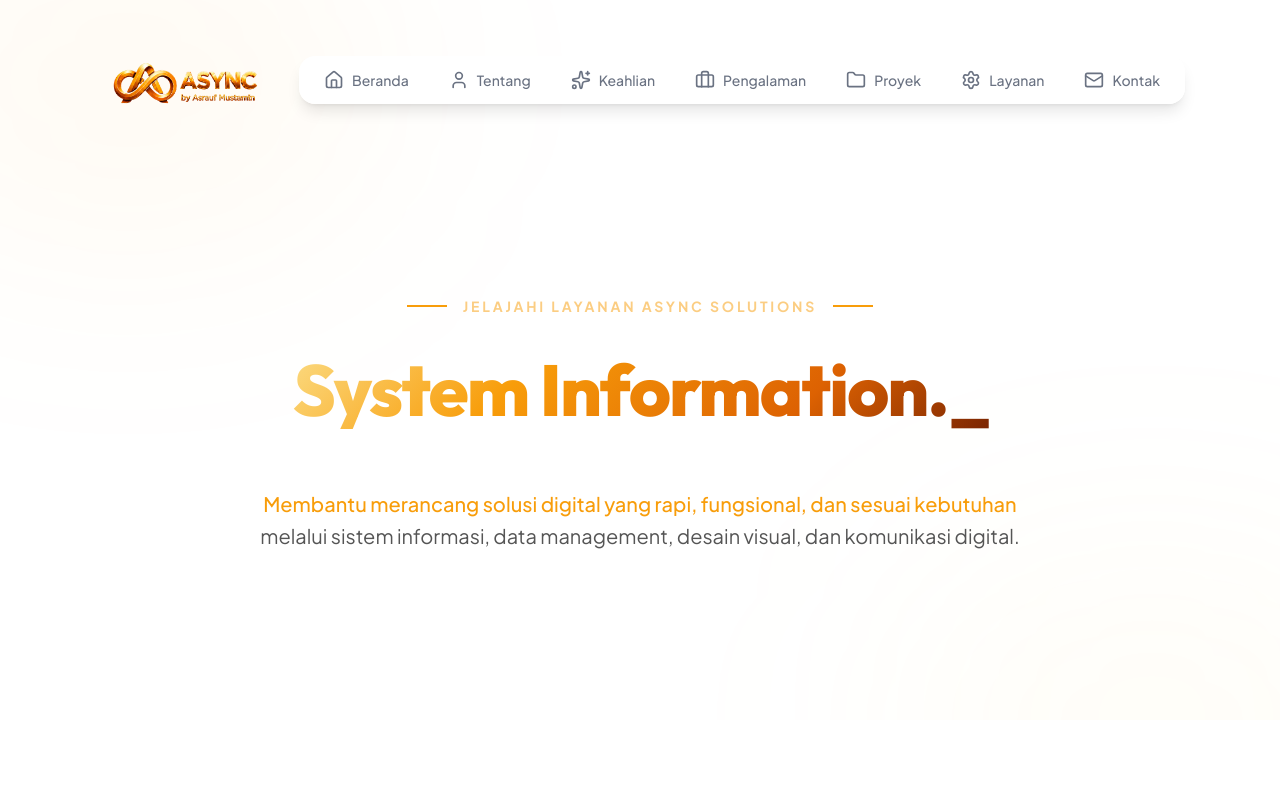
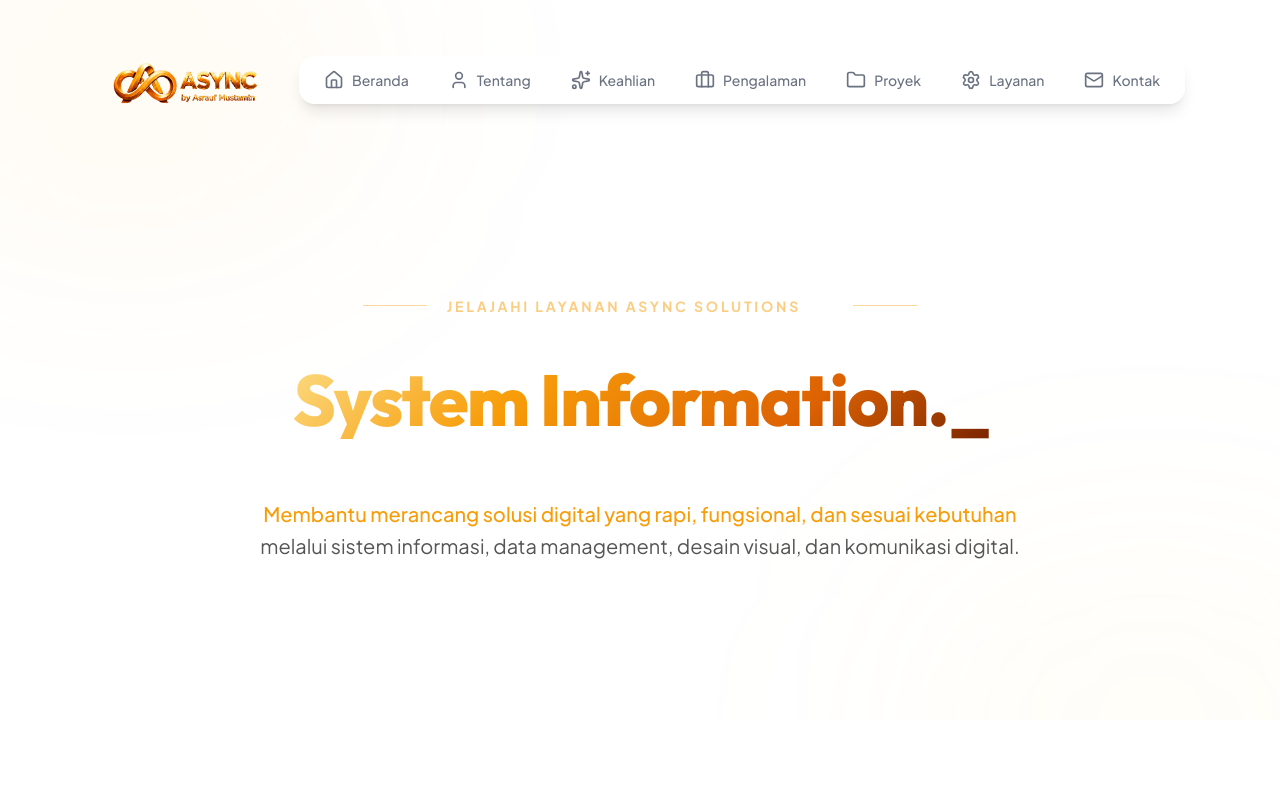
Before and after one commit to asraufmustamin/web-personal-async, a Next.js app: page / in a window 1280 px wide. Shown: the top 800 px of the page. Built offline with nearby package versions, Linux system fonts and the light colour scheme.

Commit message:
style: fix async card overlap, move label to top, and add elegant hover interaction to hero cta

```diff
--- a/src/components/AsyncSolutionsSection.tsx
+++ b/src/components/AsyncSolutionsSection.tsx
@@ -74,7 +74,7 @@ export default function AsyncSolutionsSection() {
         </motion.div>
 
         {/* Interactive Radial Hub Area */}
-        <div className="relative w-full max-w-[800px] h-[400px] md:h-[500px] flex items-center justify-center -mt-8 md:-mt-12 z-10">
+        <div className="relative w-full max-w-[800px] h-[400px] md:h-[500px] flex items-center justify-center -mt-8 md:-mt-12 z-10 mb-16 md:mb-20">
 
           {/* Connector Lines (Visible only when open) */}
           <AnimatePresence>
@@ -150,7 +150,7 @@ export default function AsyncSolutionsSection() {
               className="w-[220px] h-[220px] md:w-[360px] md:h-[360px] object-contain relative z-10 drop-shadow-xl"
             />
 
-            <div className="absolute -bottom-4 md:-bottom-8 flex flex-col items-center opacity-80 group-hover:opacity-100 transition-opacity">
+            <div className="absolute -top-8 md:-top-12 flex flex-col items-center opacity-80 group-hover:opacity-100 transition-opacity z-40">
               <span className="text-xs md:text-sm font-bold text-primary uppercase tracking-widest bg-white/90 backdrop-blur-md px-5 py-2 rounded-full shadow-lg border border-primary/10">
                 {isOpen ? 'Tutup Layanan' : 'Klik untuk Membuka Jaring'}
               </span>
@@ -160,7 +160,7 @@ export default function AsyncSolutionsSection() {
         </div>
 
         {/* Global CTA */}
-        <motion.div variants={fadeUpBlur} className="mt-8 md:mt-16 z-20">
+        <motion.div variants={fadeUpBlur} className="mt-8 md:mt-12 z-20">
           <a
             href="https://async-id.vercel.app/"
             target="_blank"
--- a/src/components/HeroSection.tsx
+++ b/src/components/HeroSection.tsx
@@ -73,11 +73,18 @@ export default function HeroSection() {
                   href="https://async-id.vercel.app/"
                   target="_blank"
                   rel="noopener noreferrer"
-                  className="flex text-primary font-sans tracking-[0.15em] md:tracking-[0.2em] uppercase text-[10px] md:text-sm font-bold mb-2 md:mb-6 items-center justify-center gap-2 md:gap-4 text-center hover:text-orange-400 transition-colors cursor-pointer group"
+                  className="group flex text-primary font-sans tracking-[0.1em] md:tracking-[0.2em] uppercase text-[10px] md:text-sm font-bold mb-2 md:mb-6 items-center justify-center gap-3 md:gap-5 text-center transition-all cursor-pointer overflow-hidden py-2"
                 >
-                  <span className="w-6 md:w-10 h-[2px] bg-primary group-hover:bg-orange-400 transition-colors"></span>
-                  <span className="animate-pulse">JELAJAHI LAYANAN ASYNC SOLUTIONS</span>
-                  <span className="w-6 md:w-10 h-[2px] bg-primary group-hover:bg-orange-400 transition-colors"></span>
+                  <span className="w-8 md:w-16 h-[1px] bg-primary/40 group-hover:bg-primary group-hover:w-12 md:group-hover:w-24 transition-all duration-500 ease-out"></span>
+
+                  <span className="relative flex items-center gap-2 group-hover:text-orange-500 transition-colors duration-300">
+                    <span className="animate-pulse group-hover:animate-none">JELAJAHI LAYANAN ASYNC SOLUTIONS</span>
+                    <span className="material-symbols-outlined text-[14px] md:text-[18px] opacity-0 -translate-x-2 group-hover:opacity-100 group-hover:translate-x-0 transition-all duration-300">
+                      arrow_forward
+                    </span>
+                  </span>
+
+                  <span className="w-8 md:w-16 h-[1px] bg-primary/40 group-hover:bg-primary group-hover:w-12 md:group-hover:w-24 transition-all duration-500 ease-out"></span>
                 </a>
               </div>
 
```
